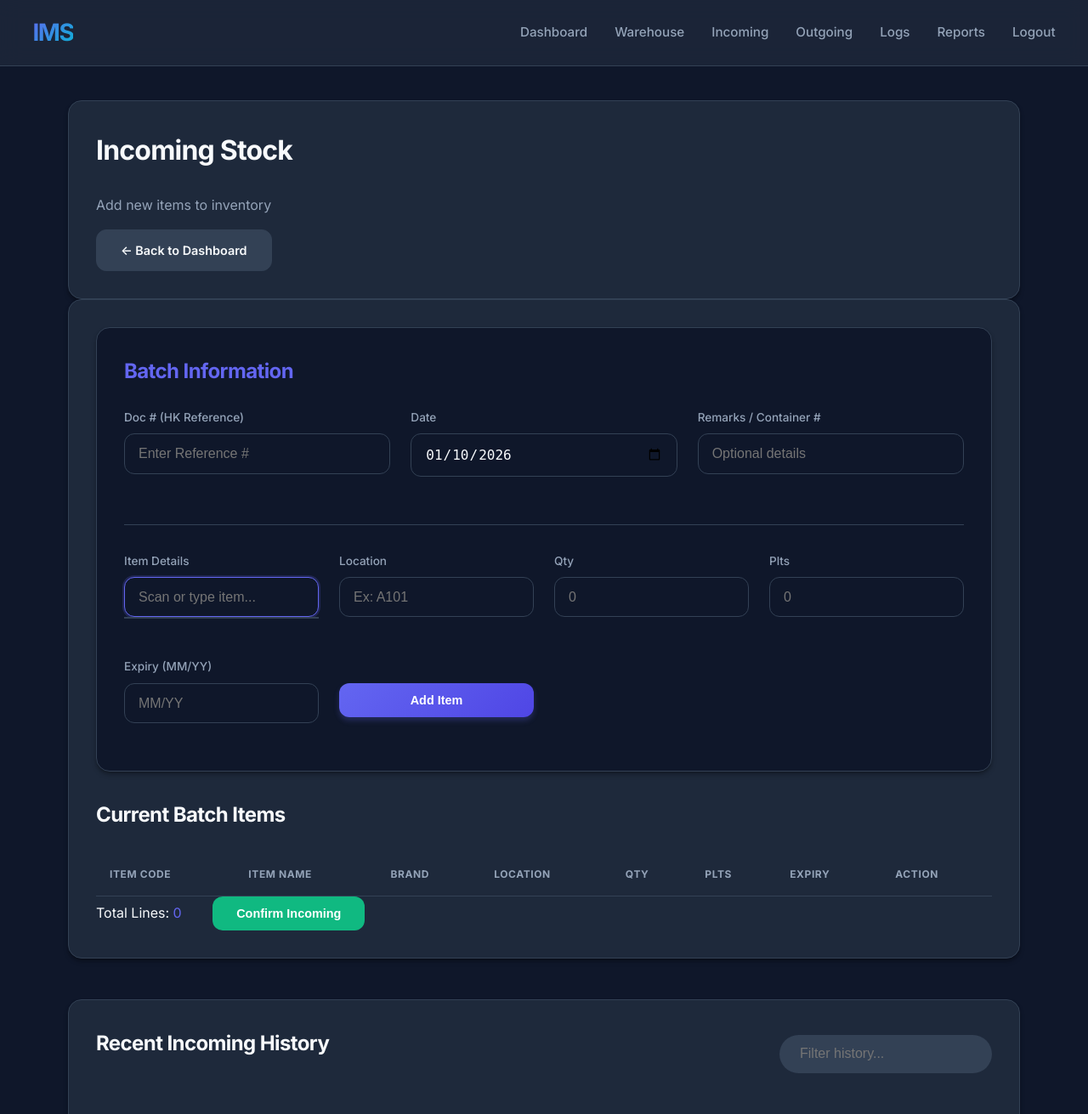
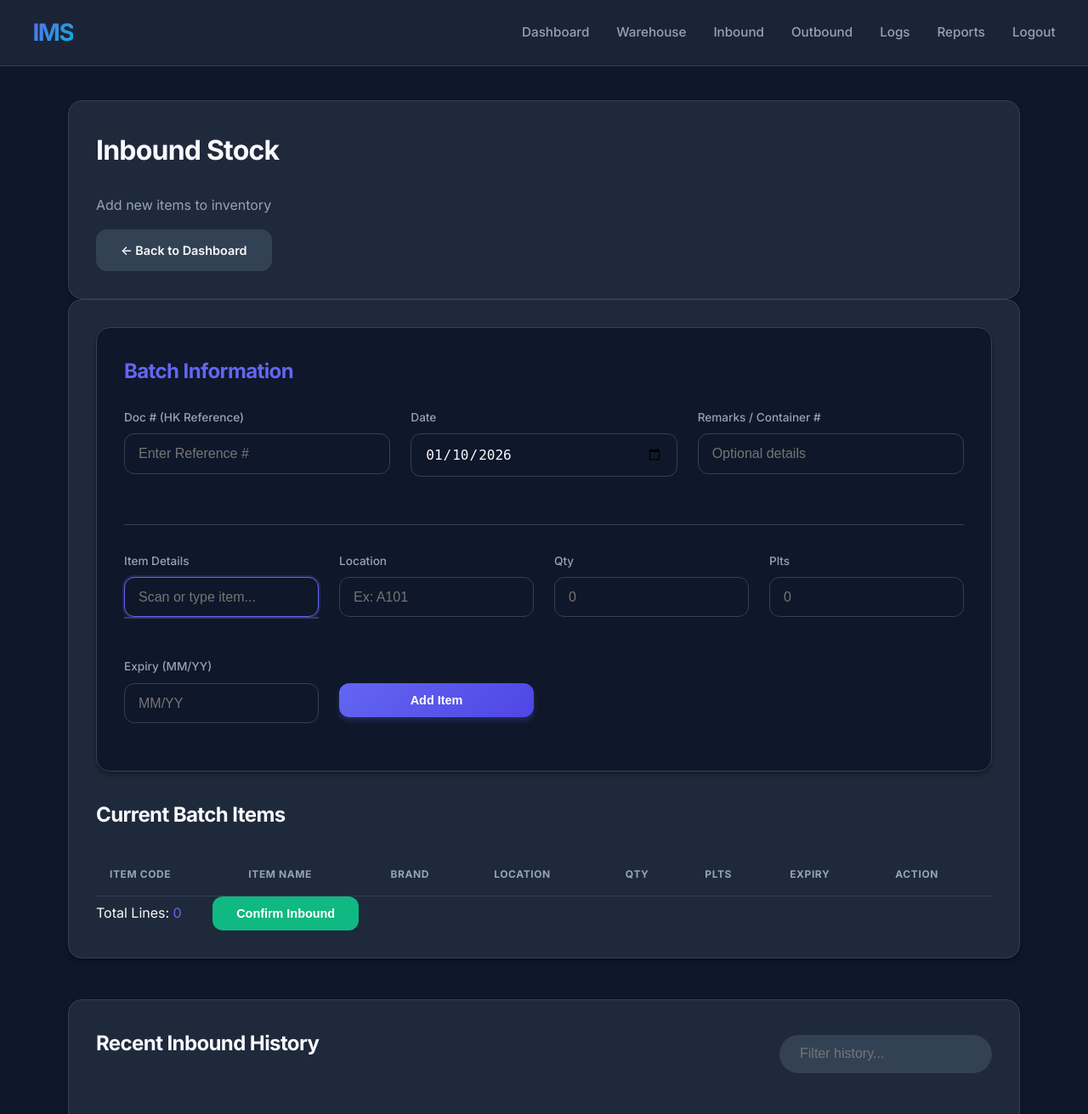
Before and after one commit to Cal2-0/HK, a Flask app: page /incoming in a window 1280 px wide. Shown: the top 1311 px of the page at 85% size. Run offline with Flask 3, Linux system fonts and the light colour scheme; the visitor is signed in with stand-in values (Sample User, id 1); data comes from the database, SQL or seed files in the repository; data that the repository does not hold is empty.

Commit message:
Fix reports logic, rename Terminology to Inbound/Outbound, optimize print CSS

```diff
--- a/app.py
+++ b/app.py
@@ -520,7 +520,7 @@ def reports():
             data.append({
                 'Date': t.timestamp.strftime('%Y-%m-%d'),
                 'Time': (t.timestamp + timedelta(hours=4)).strftime('%H:%M'),
-                'Type': ('IN (+)' if t.quantity > 0 else 'OUT (-)'),
+                'Type': ('IN (+)' if t.type == 'IN' else 'OUT (-)'),
                 'Doc #': t.doc_number or '-',
                 'Item Code': t.item.sku if t.item else '<Deleted>',
                 'Item Name': t.item.name if t.item else '<Deleted>',
--- a/templates/base.html
+++ b/templates/base.html
@@ -18,8 +18,8 @@
     <div class="nav-links">
       <a href="{{ url_for('dashboard') }}">Dashboard</a>
       <a href="{{ url_for('warehouse') }}">Warehouse</a>
-      <a href="{{ url_for('incoming') }}">Incoming</a>
-      <a href="{{ url_for('outgoing') }}">Outgoing</a>
+      <a href="{{ url_for('incoming') }}">Inbound</a>
+      <a href="{{ url_for('outgoing') }}">Outbound</a>
       <a href="{{ url_for('logs') }}">Logs</a>
       <a href="{{ url_for('reports') }}">Reports</a>
       {% if current_user.is_admin() %}
--- a/templates/incoming.html
+++ b/templates/incoming.html
@@ -3,7 +3,7 @@
 {% block content %}
 <div class="dashboard-header">
   <div>
-    <h2>Incoming Stock</h2>
+    <h2>Inbound Stock</h2>
     <p>Add new items to inventory</p>
   </div>
   <a href="{{ url_for('dashboard') }}" class="btn btn-secondary">
@@ -92,7 +92,7 @@
       <span>Total Lines: <span id="total_lines" style="color: var(--primary);">0</span></span>
       <button class="btn btn-success" onclick="finishBatch()"
         style="margin-left: 2rem; background: var(--success); color: white;">
-        Confirm Incoming
+        Confirm Inbound
       </button>
     </div>
   </div>
@@ -101,7 +101,7 @@
 <!-- History Section -->
 <div class="card" style="margin-top: 3rem;">
   <div style="display: flex; justify-content: space-between; align-items: center; margin-bottom: 1.5rem;">
-    <h3>Recent Incoming History</h3>
+    <h3>Recent Inbound History</h3>
     <div class="search-container" style="margin: 0; min-width: 250px;">
       <input type="text" id="historySearch" placeholder="Filter history..." oninput="filterHistory()">
     </div>
--- a/templates/outgoing.html
+++ b/templates/outgoing.html
@@ -3,7 +3,7 @@
 {% block content %}
 <div class="dashboard-header">
   <div>
-    <h2>Outgoing Stock</h2>
+    <h2>Outbound Stock</h2>
     <p>Remove items from inventory</p>
   </div>
   <a href="{{ url_for('dashboard') }}" class="btn btn-secondary">
@@ -93,7 +93,7 @@
     <div class="total-bar">
       <span>Total Lines: <span id="total_lines" style="color: var(--danger);">0</span></span>
       <button class="btn btn-danger" onclick="finishBatch()" style="margin-left: 2rem;">
-        Confirm Outgoing
+        Confirm Outbound
       </button>
     </div>
   </div>
@@ -102,7 +102,7 @@
 <!-- History Section -->
 <div class="card" style="margin-top: 3rem;">
   <div style="display: flex; justify-content: space-between; align-items: center; margin-bottom: 1.5rem;">
-    <h3>Recent Outgoing History</h3>
+    <h3>Recent Outbound History</h3>
     <div class="search-container" style="margin: 0; min-width: 250px;">
       <input type="text" id="historySearch" placeholder="Filter history..." oninput="filterHistory()">
     </div>
```
Also changed, not shown: templates/dashboard.html (+4 -4 lines), templates/reports.html (+7 -7 lines).
